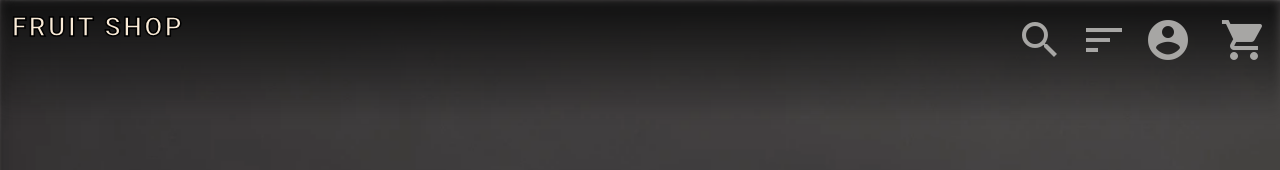
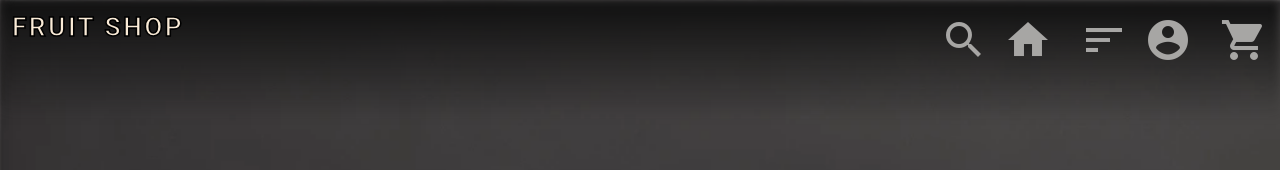
Before and after one commit to mumbleCoderr/Fruit_Shop, a React (Vite) app in the folder frontend/: page /SignUp in a window 1280 px wide. Shown: the top 170 px of the page. Built offline with nearby package versions, Linux system fonts and the light colour scheme.

Commit message:
added home button

```diff
--- a/frontend/src/components/TopBar.jsx
+++ b/frontend/src/components/TopBar.jsx
@@ -45,6 +45,12 @@ const TopBar = () => {
           />
         )}
 
+        <Link to="/">
+          <span className="material-icons md-48" title="go to the home page">
+            home
+          </span>
+        </Link>
+
         <span
           className="material-icons md-48"
           title="sort products by alphabetical"
```
